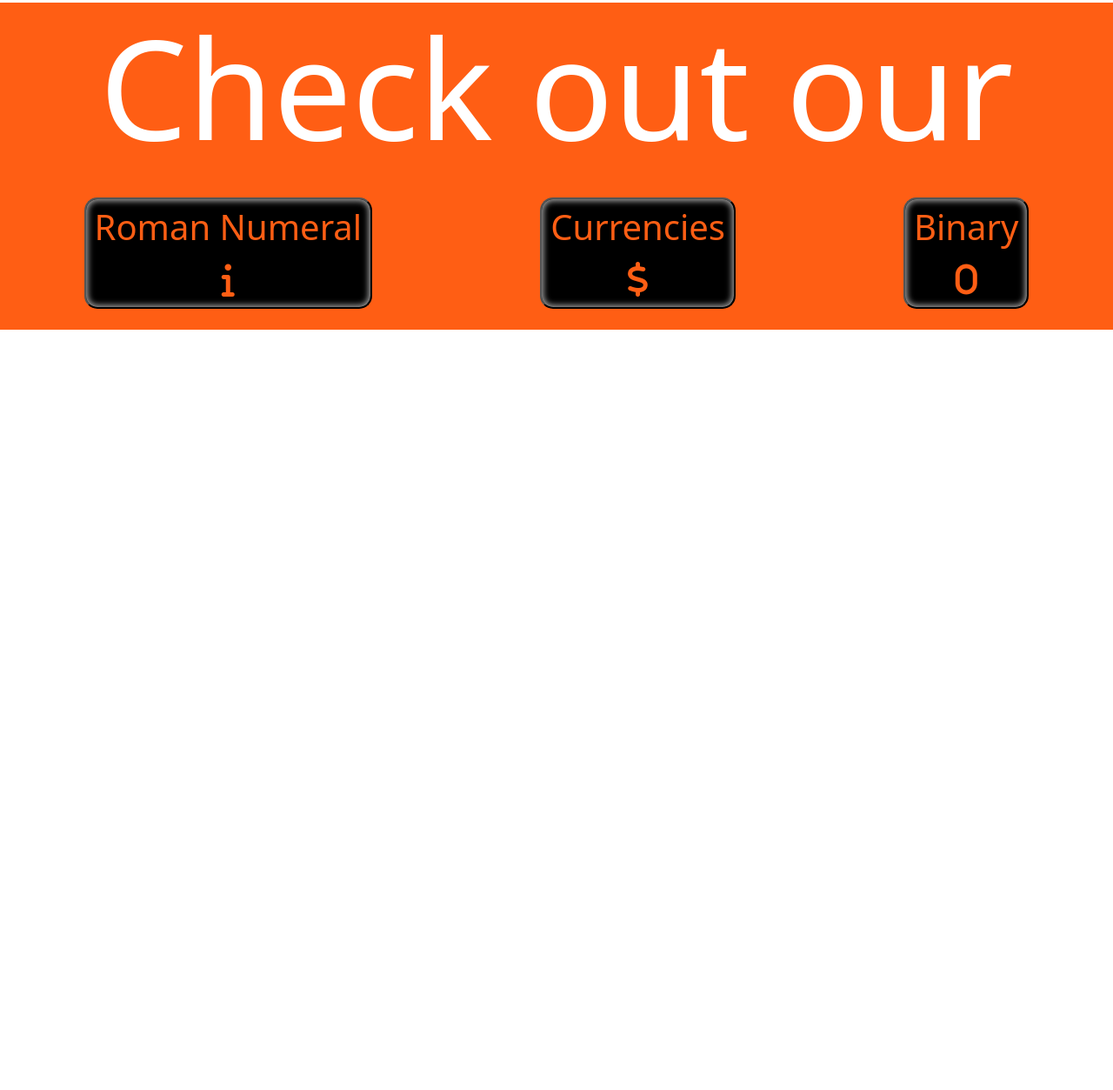
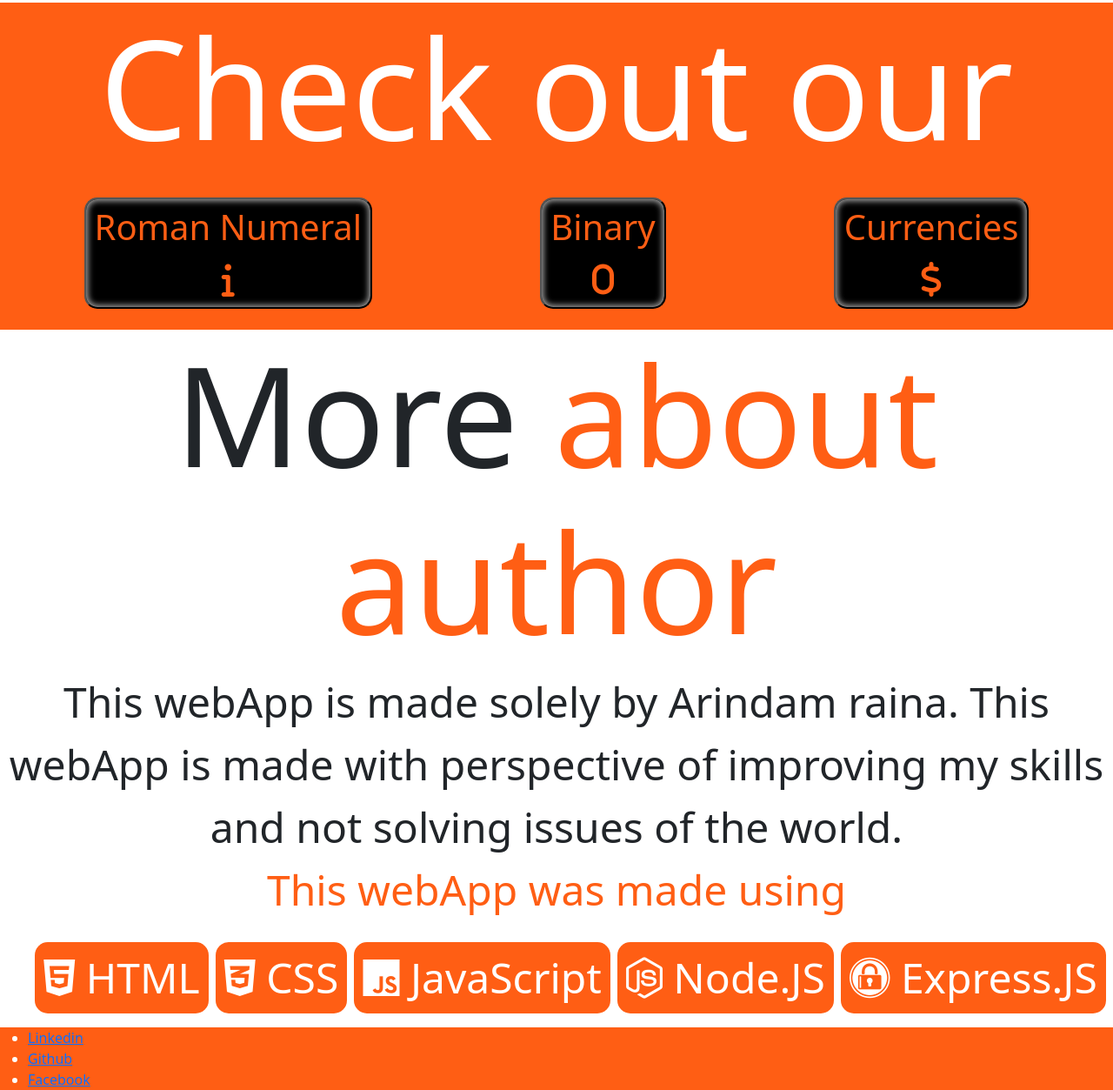
Before and after one commit to h2o-Noob/RNC, a website: page home.html in a window 1280 px wide. Shown: the part 2381-3634 px from the top of the page at 87% size. Before the commit the page ends 2760 px from the top, so only its background shows below. Drawn offline with nearby package versions, Linux system fonts and the light colour scheme.

Commit message:
added more about author section

```diff
--- a/Css/home.css
+++ b/Css/home.css
@@ -61,3 +61,38 @@
     color: rgb(255, 94, 20);
     margin: 3vh;
 }
+
+.more h1{
+    font-size: 20vh;
+    text-align: center;
+}
+
+.more section{
+    font-size: 6vh;
+    text-align: center;
+}
+
+.more_span{
+    font-size: 6vh;
+    text-align: center;
+    color: rgb(255, 94, 20);
+}
+
+.more_span ul{
+    display: flex;
+    list-style: none;
+    justify-content: space-evenly;
+    margin-top: 3vh;
+}
+
+.more_span li{
+    color: white;
+    padding: 5px 10px;
+    border-radius: 15px;
+    background-color: rgb(255, 94, 20);
+}
+
+.Contact{
+    background-color: rgb(255, 94, 20);
+    color: white;
+}
--- a/home.html
+++ b/home.html
@@ -145,13 +145,38 @@
           <form method="get" action="/romCon">
             <button>Roman Numeral<br /><i class="fas fa-info"></i></button>
           </form>
+          <form method="get" action="/binary">
+            <button>Binary<br /><i class="fa-solid fa-0"></i></button>
+          </form>
           <form method="get" action="/currency">
             <button>Currencies<br /><i class="fas fa-dollar-sign"></i></button>
           </form>
-          <form method="get" action="/binary">
-            <button>Binary<br /><i class="fa-solid fa-0"></i></button>
-          </form>
         </div>
+      </div>
+    </div>
+    <div class="more">
+      <h1>More <span style="color: rgb(255, 94, 20)">about author</span></h1>
+      <section>This webApp is made solely by Arindam raina. This webApp is made with perspective of improving my skills and not solving issues of the world.</section>
+      <section class="more_span"> This webApp was made using
+        <ul>
+          <li><i class="fa-brands fa-html5"></i> HTML</li>
+          <li><i class="fa-brands fa-css3-alt"></i> CSS</li>
+          <li><i class="fa-brands fa-js"></i> JavaScript</li>
+          <li><i class="fa-brands fa-node-js"></i> Node.JS</li>
+          <li><i class="fa-brands fa-expeditedssl"></i> Express.JS</li>
+        </ul>
+      </section>
+    </div>
+    <div class="Contact">
+      <div class="left">
+        <ul>
+          <li><a href="#">Linkedin</a></li>
+          <li><a href="#">Github</a></li>
+          <li><a href="#">Facebook</a></li>
+        </ul>
+      </div>
+      <div class="right">
+
       </div>
     </div>
     <script
```
